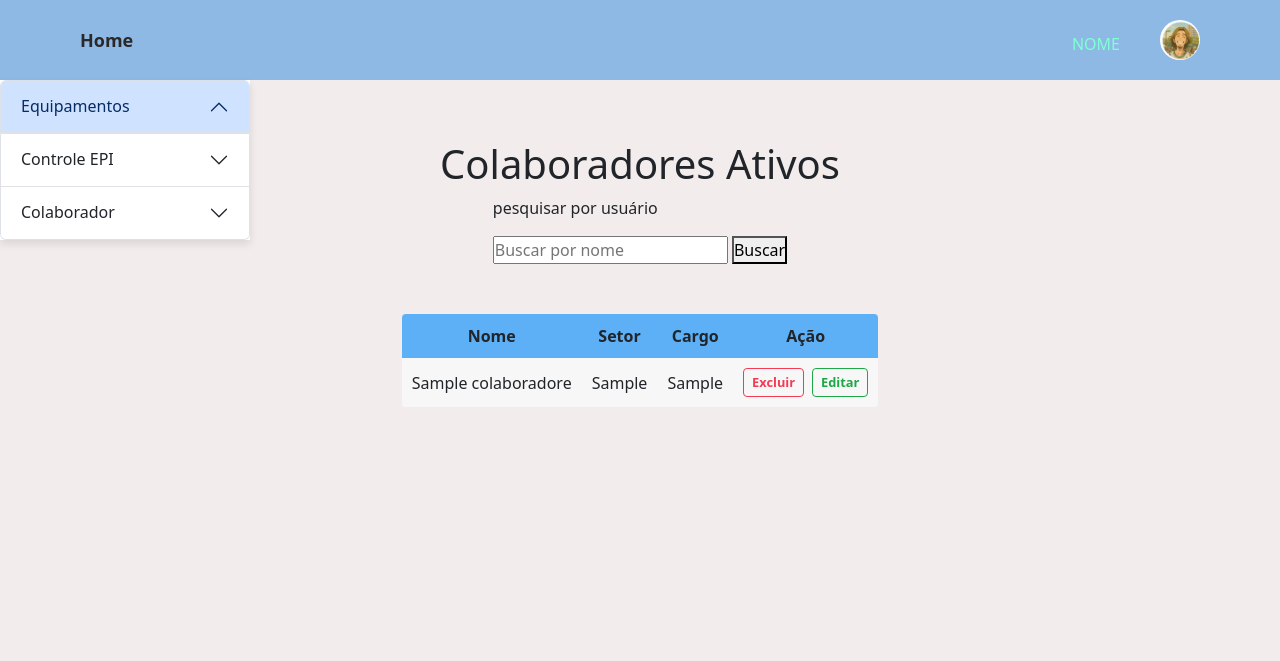
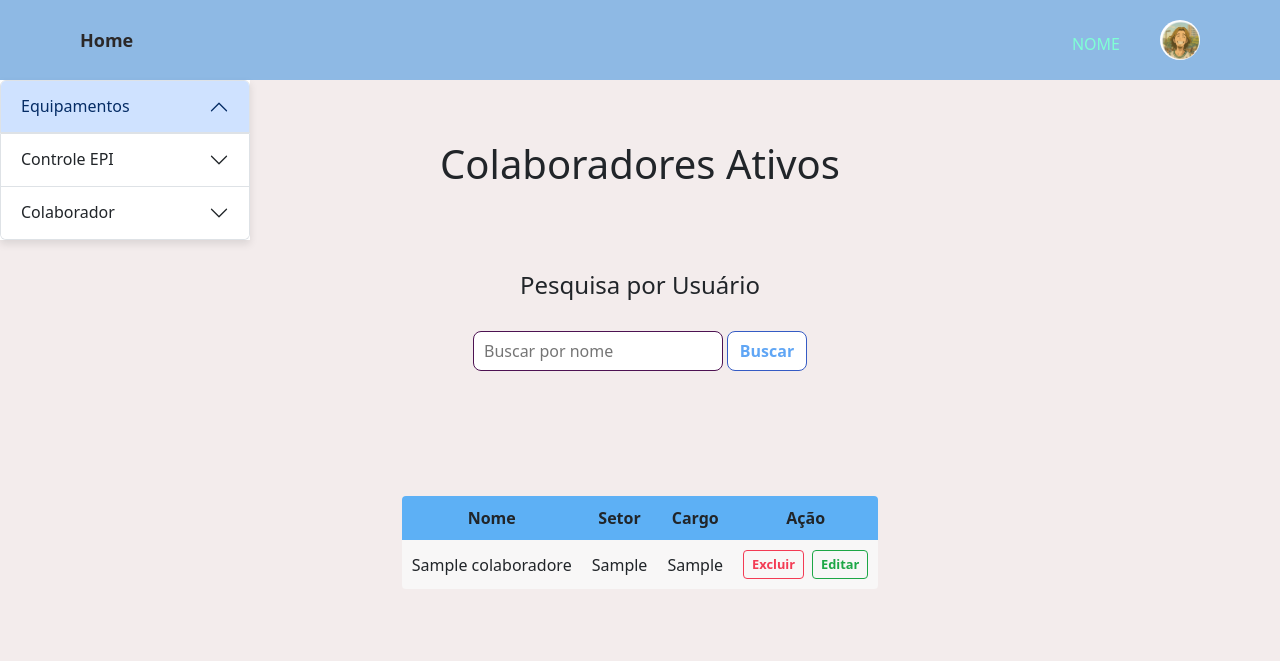
Before and after one commit to marcelovntr/epi, a Django app: page /listagem_editar/ in a window 1280 px wide. Shown: the top 661 px of the page. Run offline with Django 5.2, Linux system fonts and the light colour scheme; tables that the repository leaves empty hold one stand-in row (values such as "Sample post"); some libraries are stand-ins or nearby versions.

Commit message:
função buscar: HTML, CSS e VIEWS OK! para colaboradores

```diff
--- a/epi2025/epi/epi_app/static/epi_app/css/listagem_editar.css
+++ b/epi2025/epi/epi_app/static/epi_app/css/listagem_editar.css
@@ -127,3 +127,64 @@ background: transparent;
     display: block;
     text-align: center;
 }
+
+.container-busca{
+    width: 50%;
+    min-height: 200px;
+    display: flex;
+    flex-direction: column;
+    justify-content: center;
+    align-items: center;
+    margin: 25px auto;
+    gap: 8px;
+}
+.container-busca form{
+    width: 90%;
+    height: 40px;
+    display: flex;
+    flex-direction: row;
+    justify-content: center;
+    align-items: center;
+    gap: 4px;
+    margin-top: 16px;
+}
+.container-busca input{
+    height: 40px;
+    width: 250px;
+    padding: 4px 10px;
+    border-radius: 8px;
+    border: 1px solid #4d1252;
+}
+.container-busca button{
+    height: 40px;
+    width: 80px;
+    padding: 6px;
+    border-radius: 8px;
+    border: 1px solid #355bc4;
+    background-color: #ffffff;
+    color: rgb(96, 166, 245);
+    font-weight: bold;
+    cursor: pointer;
+    transition: all 0.15s;
+}
+.container-busca button:hover{
+    background-color: rgb(93, 176, 245);
+    color: azure;
+    border: none;
+}
+.texto-icone{
+    width: 250px;
+    display: flex;
+    flex-direction: row;
+    justify-content: center;
+    align-items: center;
+    gap: 8px;
+}
+.texto-icone p {
+    margin: 0;
+    padding: 0;
+    line-height: 1;
+    font-size: 1.1em;
+    display: flex;
+    align-items: center;
+}
--- a/epi2025/epi/epi_app/static/epi_app/js/sumirMensagens.js
+++ b/epi2025/epi/epi_app/static/epi_app/js/sumirMensagens.js
@@ -1,15 +1,34 @@
 
+
+//adicionar? --> document.addEventListener('DOMContentLoaded', function() {
+
+  //Versão mais simples:
   setTimeout(function() {
+    const mensagem = document.querySelector('.lista-sucesso-erro');
+    if (mensagem) {
+      mensagem.style.display = 'none';
+    }
+  }, 2000);
+
+/*versão com forEach:
+setTimeout(function() {
     const mensagem = document.querySelectorAll('.lista-sucesso-erro');
     mensagem.forEach(aviso => {
       aviso.style.display = 'none';
     });
   }, 3000);
+*/
 
-  /*Versão mais simples:
-  setTimeout(function() {
-    const mensagem = document.querySelector('.lista-sucesso-erro');
-    if (mensagem) {
-      mensagem.style.display = 'none';
-    }
-  }, 3000);*/
+
+  /*versão mais completa com DOMContentLoaded e FADEOUT:
+  document.addEventListener('DOMContentLoaded', function() {
+    setTimeout(function() {
+      const mensagem = document.querySelector('.lista-sucesso-erro-epi');
+      if (mensagem) {
+        mensagem.classList.add('esconder'); <-------------------------------------------------
+        setTimeout(() => {
+          mensagem.style.display = 'none';
+        }, 1000); // tempo do fade
+      }
+    }, 3000);
+  });*/
--- a/epi2025/epi/epi_app/templates/epi_app/pages/listagem_controle.html
+++ b/epi2025/epi/epi_app/templates/epi_app/pages/listagem_controle.html
@@ -18,6 +18,7 @@
         {% endfor %}
     </ul>
 {%endif%}
+
 <main class='container-listar-controle'>
     <h1>Lista Controle EPIs</h1>
        <!-- código para mensagem de: não há dados disponíveis.-->
--- a/epi2025/epi/epi_app/templates/epi_app/pages/listagem_editar.html
+++ b/epi2025/epi/epi_app/templates/epi_app/pages/listagem_editar.html
@@ -21,13 +21,16 @@
     <h1>Colaboradores Ativos</h1>
 
     <div class="container-busca">
+        <h4>Pesquisa por Usuário</h4>
         <form action="{% url 'listagem_editar' %}" method="get">
-            <p>pesquisar por usuário</p>
             <input type="text" name="pesquisa" placeholder="Buscar por nome">
             <button type="submit">Buscar</button>
         </form>
         {% if pesquisa %}
-            <span>{{pesquisa.nome}} - {{pesquisa.setor}} - {{pesquisa.cargo}} </span>
+            <div class="texto-icone">
+                <p>Busca: {{pesquisa}} </p>
+                <a href="{% url 'listagem_editar' %}"><img src="https://cdn-icons-png.freepik.com/512/5835/5835309.png" alt="fechar" width="30px"></a>
+            </div>
         {% endif %}
     </div>
 
--- a/epi2025/epi/epi_app/templates/epi_app/pages/listagem_epi.html
+++ b/epi2025/epi/epi_app/templates/epi_app/pages/listagem_epi.html
@@ -59,4 +59,5 @@
 {% block script %}
     <script src="https://cdn.jsdelivr.net/npm/sweetalert2@11"></script>
     <script src="{% static 'epi_app/js/exclusao.js' %}"></script>
+    <script src="{% static 'epi_app/js/sumirMensagens.js' %}"></script>
 {% endblock script %}
--- a/epi2025/epi/epi_app/views.py
+++ b/epi2025/epi/epi_app/views.py
@@ -71,7 +71,8 @@ def listagem_editar(request):
             lista_colaboradores = Colaboradores.objects.all()
     else:
         lista_colaboradores = Colaboradores.objects.all()
-    return render(request, 'epi_app/pages/listagem_editar.html', context={'colaboradores': lista_colaboradores})
+    return render(request, 'epi_app/pages/listagem_editar.html',
+                  context={'colaboradores': lista_colaboradores, 'pesquisa': pesquisa})
 
 
 ###############EQUIPAMENTOS###############
```
